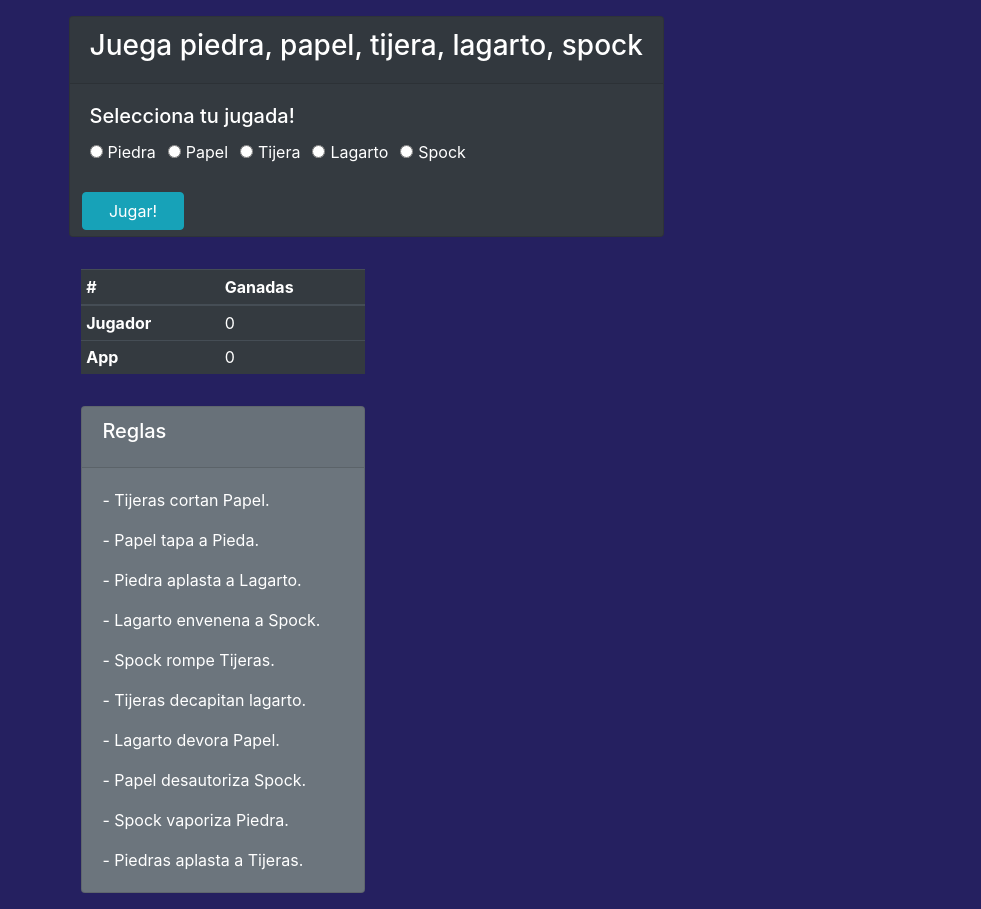
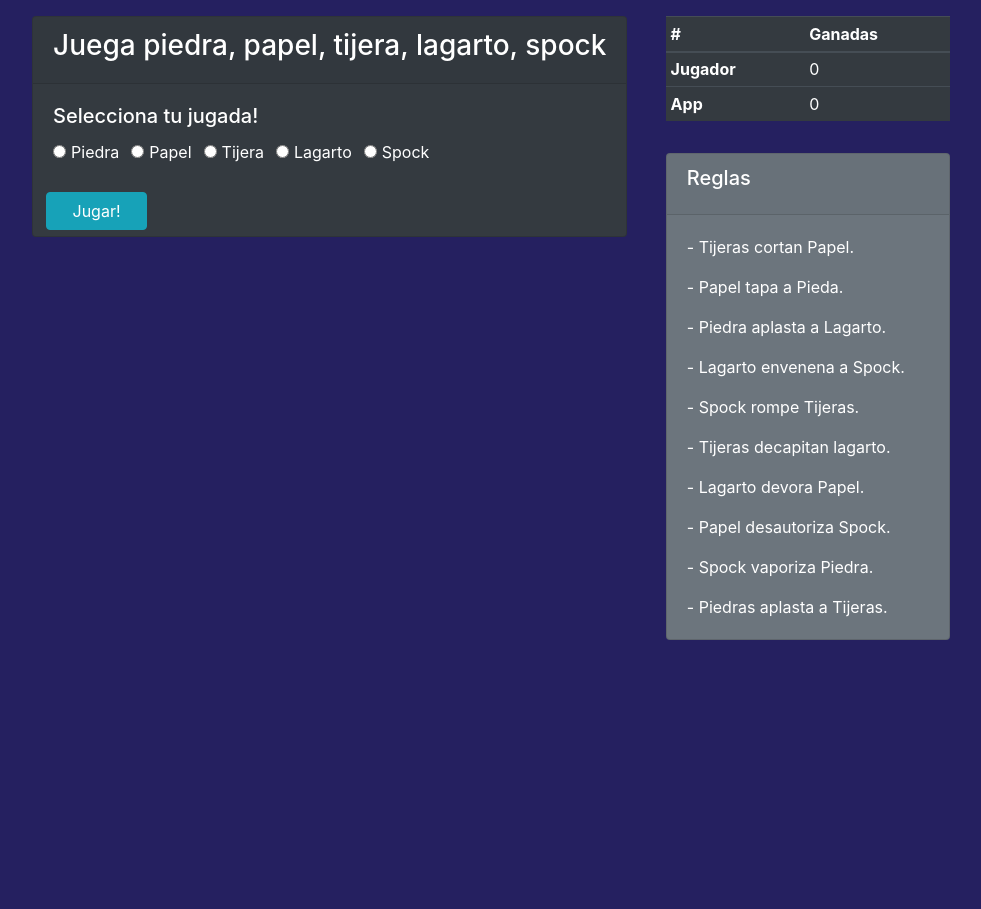
Before and after one commit to GonzaloBaez/unq-ui-gonzalo-baez-trabajo-final, a React (Create React App) app: page / in a window 1280 px wide. Shown: the whole page, without its empty margins (149-1130 px from the left). After the commit the page ends 800 px from the top, so only its background shows below. Built offline with nearby package versions, Linux system fonts and the light colour scheme.

Commit message:
mejorado el centrado de la pagina

```diff
--- a/src/index.css
+++ b/src/index.css
@@ -1,6 +1,7 @@
 body {
-  margin-left: 15vw;
-  margin-right: 15vw;
+  display: flex;
+  justify-content: center;
+  margin-right: 2vw;
   font-family: -apple-system, BlinkMacSystemFont, 'Segoe UI', 'Roboto', 'Oxygen',
     'Ubuntu', 'Cantarell', 'Fira Sans', 'Droid Sans', 'Helvetica Neue',
     sans-serif;
```
